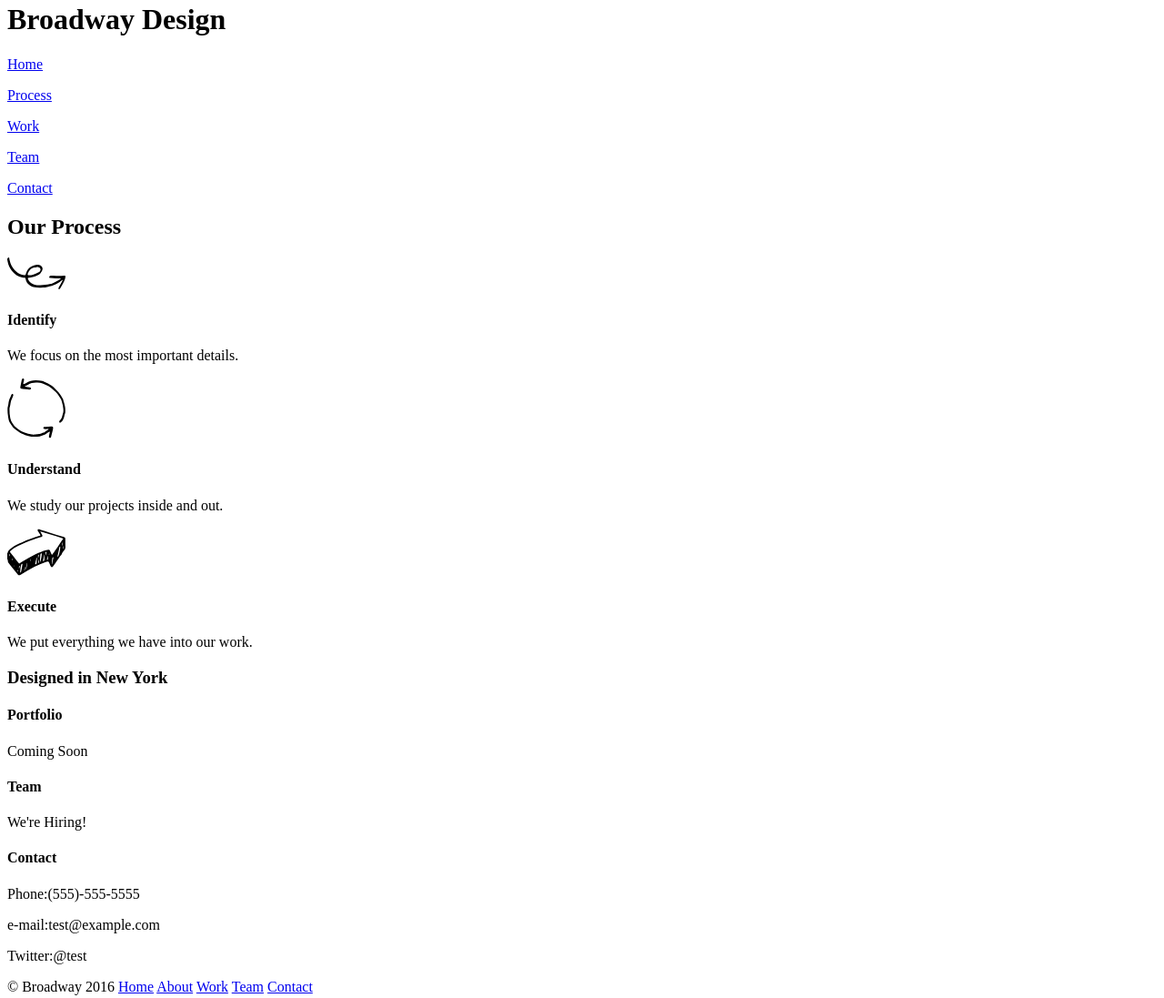
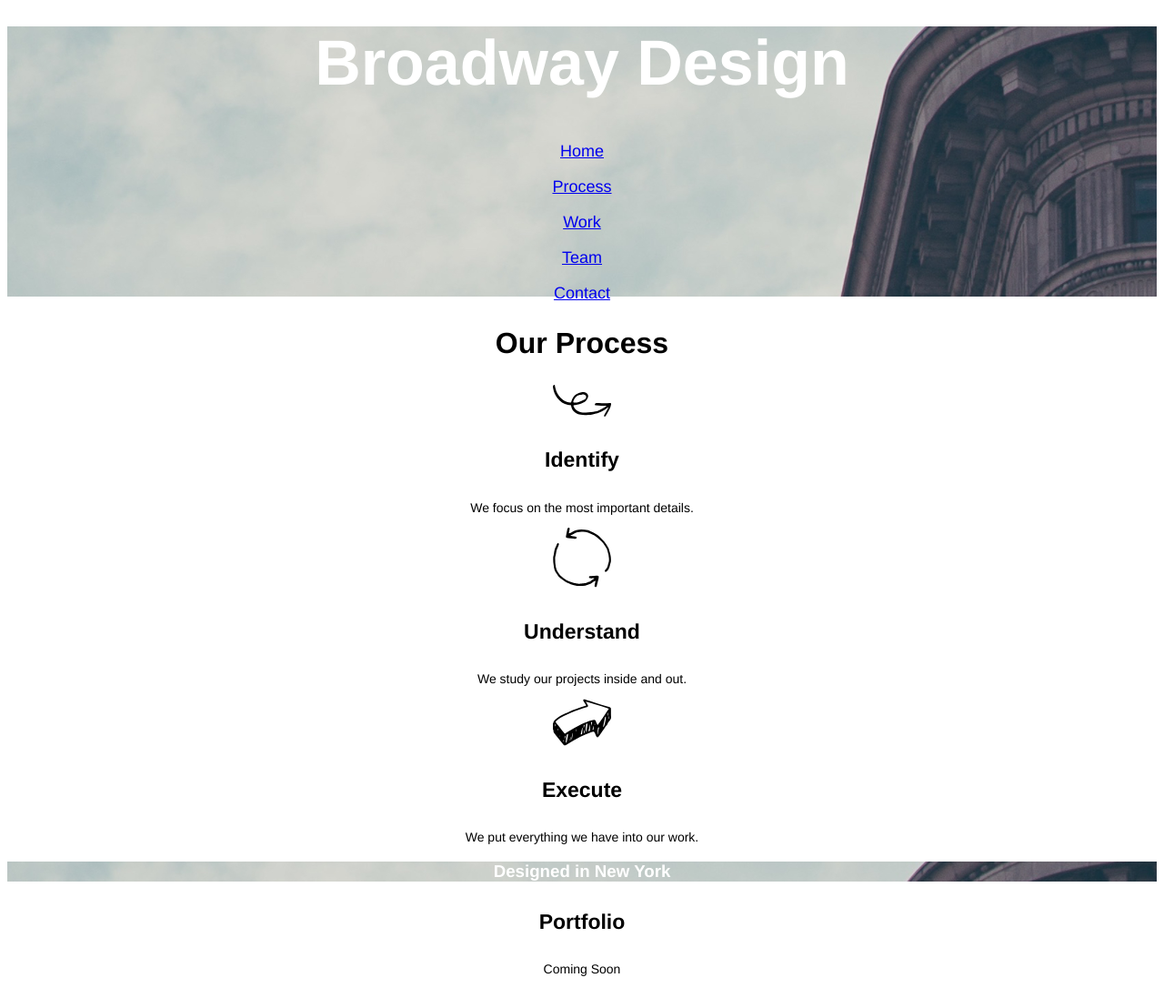
Before and after one commit to Ali-Adnan/Broadway, a plain HTML site: page index.html in a window 1280 px wide. Shown: the part 18-1115 px from the top of the page at 91% size. Drawn offline with Linux system fonts and the light colour scheme.

Commit message:
all css added and page ready for live

```diff
--- a/index.html
+++ b/index.html
@@ -10,7 +10,7 @@
 <header>
     <div id="header">
         <h1> Broadway Design </h1>
-        <div class="links">
+        <div id="links">
             <p><a href="#">Home</a></p>
             <p><a href="#process">Process</a></p>
             <p><a href="#work">Work</a></p>
--- a/resources/css/style.css
+++ b/resources/css/style.css
@@ -0,0 +1,46 @@
+body {
+  font-family: Helvetica;
+  text-align: center;
+}
+
+#header, h3 {
+  color: white;
+  background-image: url(../images/the-flatiron-building.png);
+  display: block;
+  background-repeat: no-repeat;
+  position: relative;
+}
+
+h1, h2, h3, h4 {
+    font-weight: bold;
+}
+
+h1 {
+  font-size: 70px;
+
+}
+
+h2 {
+  font-size: 32px;
+}
+
+h4 {
+  font-size: 23px;
+}
+
+p {
+    font-size: 14px;
+}
+
+#links p {
+  font-size: 18px;
+  color: white;
+  text-decoration: none;
+}
+
+footer {
+  font-size: 11px;
+  color: white;
+  background-color: dimgray;
+  text-align: left;
+}
```
